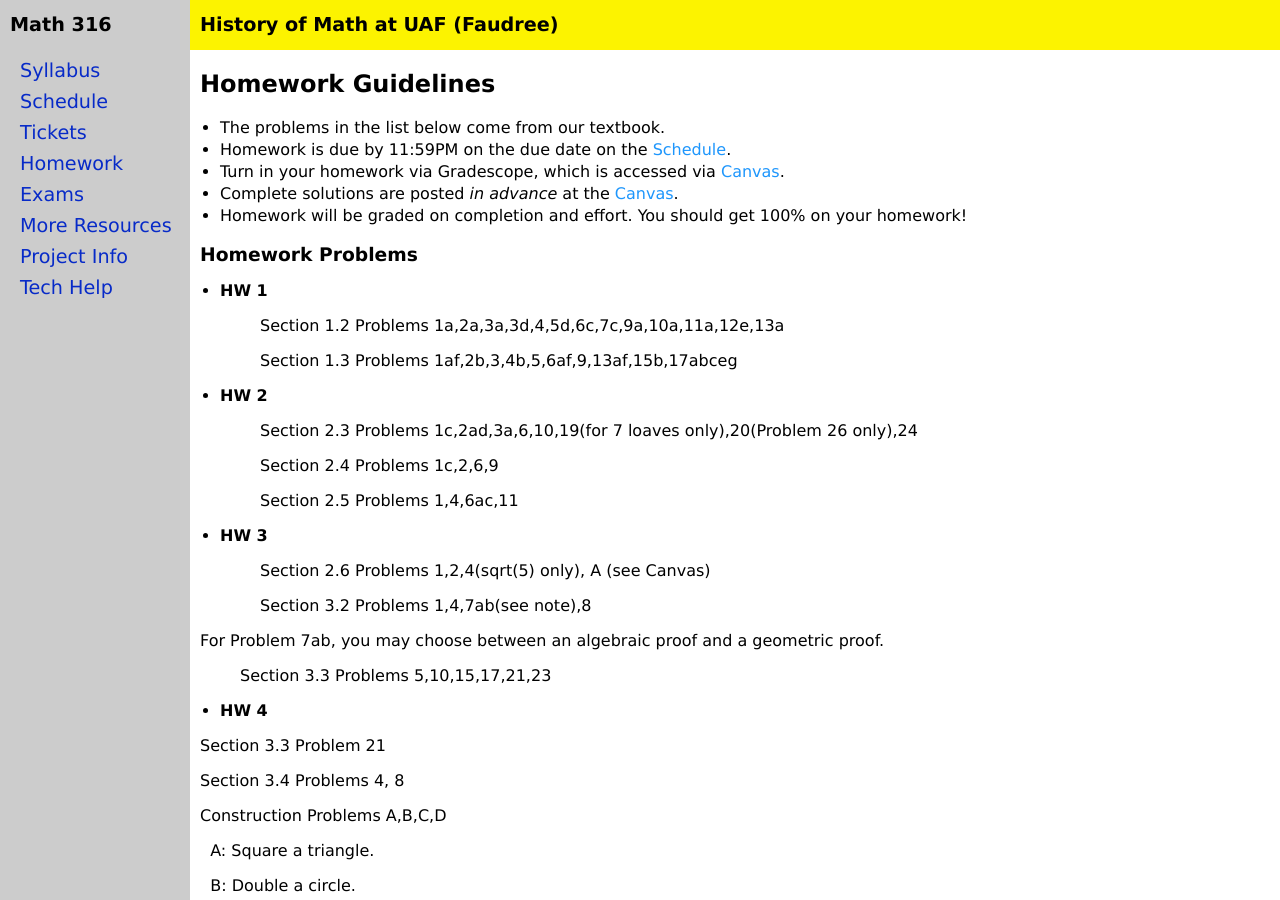
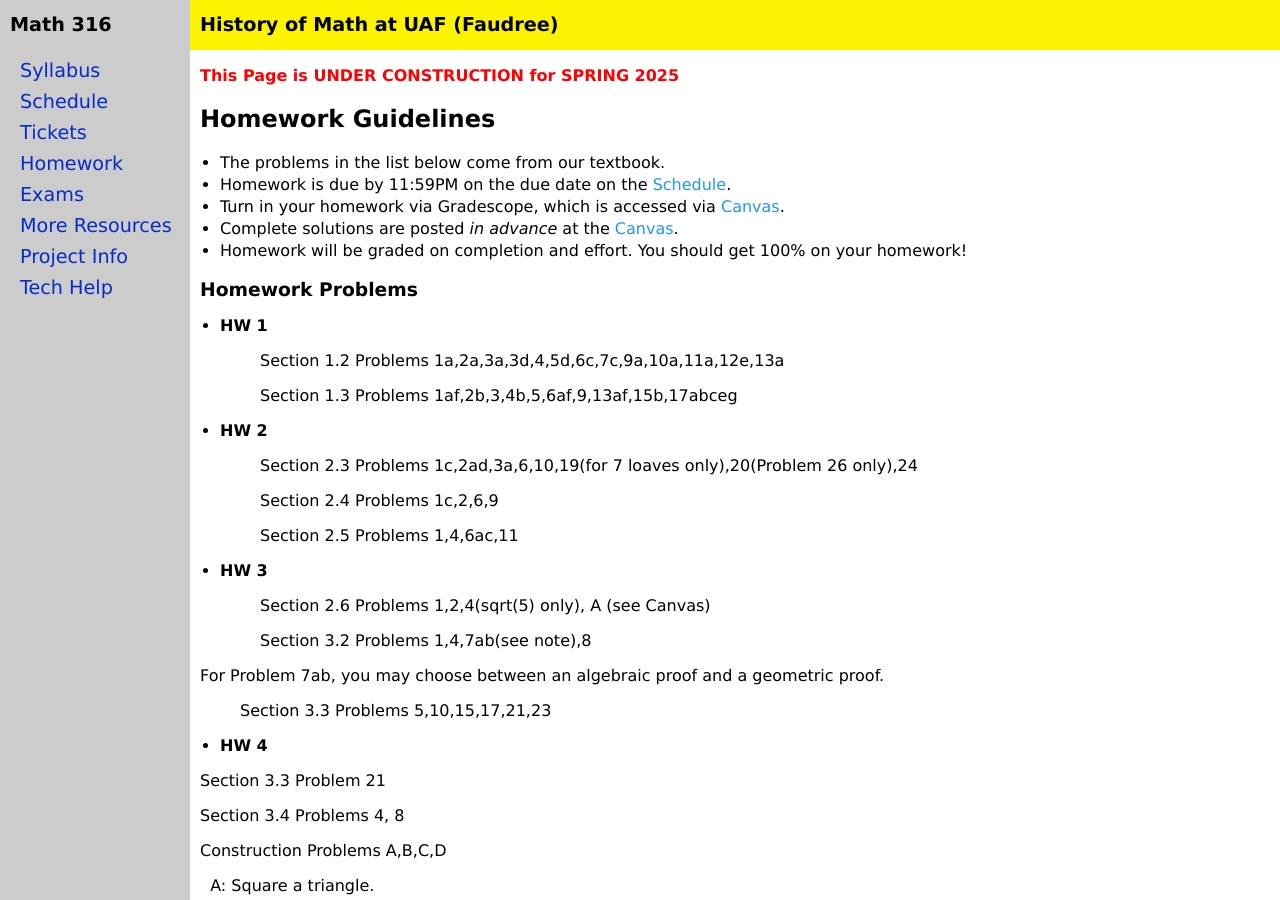
Before and after one commit to jrfaudree/HOM, a Jekyll site: the page built from homework.md, in a window 1280 px wide and 900 px high. Built offline with Jekyll 4.4.1, drawn with Linux system fonts in a browser that asks for light colours.

Commit message:
Update homework.md

```diff
--- a/homework.md
+++ b/homework.md
@@ -2,6 +2,7 @@
 layout: course-page
 title: Homework
 ---
+<span style="color:red">**This Page is UNDER CONSTRUCTION for SPRING 2025**</span>
 
 ## Homework Guidelines
 
```
